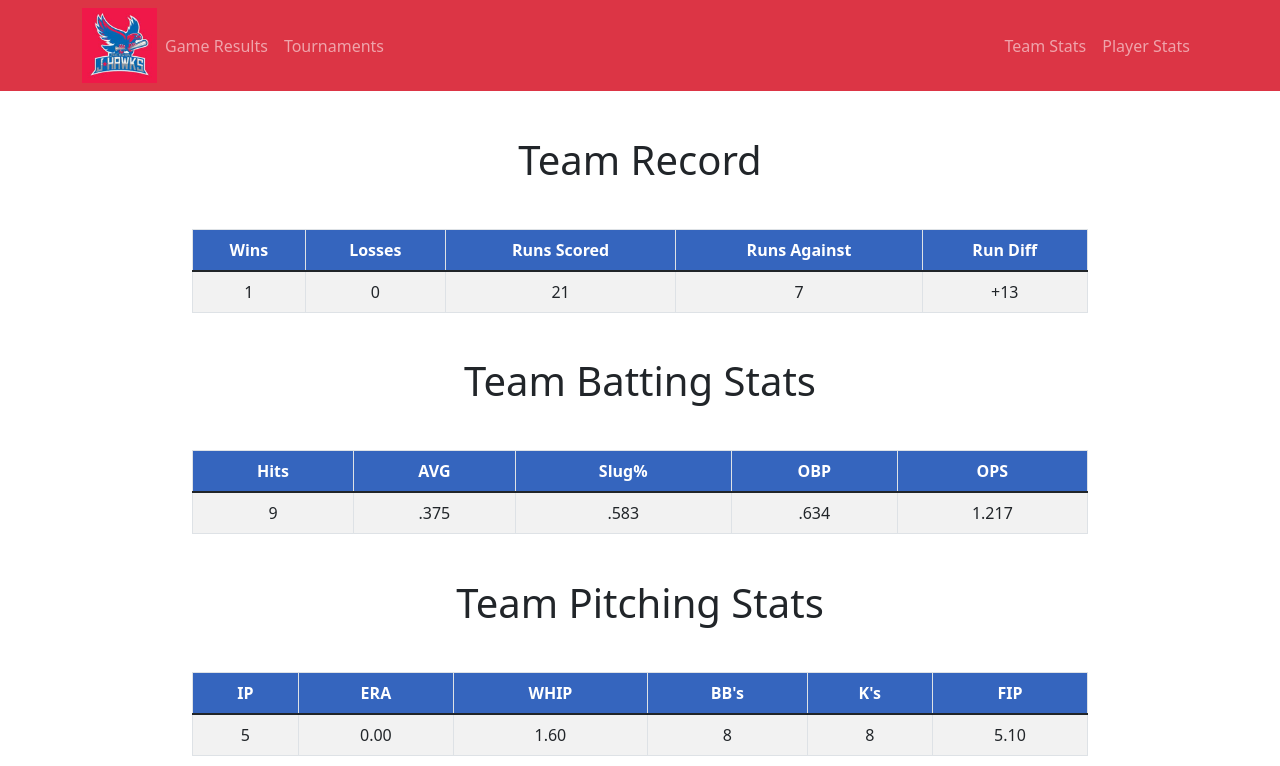
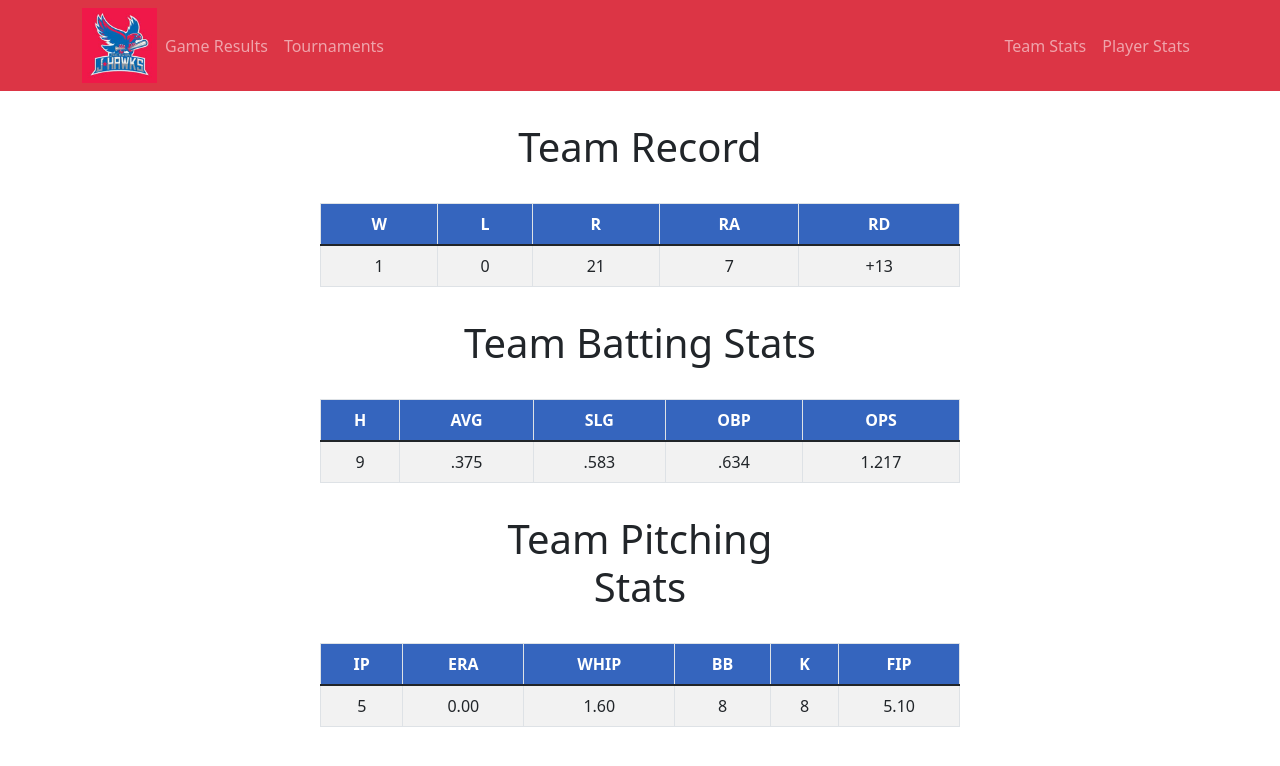
Before and after one commit to stevenpfaff/JHawk_Statsheet, a React (Create React App) app: page /Team in a window 1280 px wide. Shown: the top 766 px of the page. Built offline with nearby package versions, Linux system fonts and the light colour scheme.

Commit message:
changed margins on tables for better appeal

```diff
--- a/src/components/Players/Players.js
+++ b/src/components/Players/Players.js
@@ -23,16 +23,17 @@ class Players extends Component {
         this.refreshList();
     }
 
+
     render() {
         const { player } = this.state;
         return (
-            <div style={{ marginRight: "15%", marginLeft: "15%", marginBottom: "10%" }} >
+            <div style={{ marginRight: "25%", marginLeft: "25%", marginBottom: "10%" }} >
                 <meta name="viewport" content="width=device-width, initial-scale=1.0" />
                 <h1 style={{ marginRight: "10%", marginLeft: "10%", marginBottom: "5%", marginTop: "5%", fontFamily: "inherit" }}>Batting Stats</h1>
                 <Table striped bordered hover>
                     <thead>
                         <tr>
-                            <th>Player</th>
+                            <th>PLAYER</th>
                             <th>GP</th>
                             <th>AB</th>
                             <th>H</th>
@@ -67,9 +68,6 @@ class Players extends Component {
                                 <td>{player.SLG}</td>
                                 <td>{player.OBP}</td>
                                 <td>{player.OPS}</td>
-
-
-
                             </tr>
                         ))}
                     </tbody>
@@ -78,14 +76,14 @@ class Players extends Component {
                 <Table striped bordered hover>
                     <thead>
                         <tr>
-                            <th>Player</th>
+                            <th>PLAYER</th>
                             <th>IP</th>
                             <th>ERA</th>
                             <th>BB</th>
                             <th>K</th>
                             <th>WHIP</th>
-                            <th>BALL</th>
-                            <th>STRK</th>
+                            <th>BALLS</th>
+                            <th>STRKS</th>
                             <th>PT</th>
                             <th>FIP</th>
                         </tr>
@@ -111,7 +109,7 @@ class Players extends Component {
                 <Table striped bordered hover>
                     <thead>
                         <tr>
-                            <th>Player</th>
+                            <th>PLAYER</th>
                             <th>PO</th>
                             <th>A</th>
                             <th>E</th>
--- a/src/components/Schedule/Schedule.js
+++ b/src/components/Schedule/Schedule.js
@@ -26,7 +26,7 @@ class Schedule extends Component {
     render() {
         const { game } = this.state
         return (
-            <div style={{ marginRight: "15%", marginLeft: "15%", marginBottom: "10%" }} >
+            <div style={{ marginRight: "25%", marginLeft: "25%", marginBottom: "10%" }} >
                 <meta name="viewport" content="width=device-width, initial-scale=1.0" />
                 <h1 style={{ marginRight: "10%", marginLeft: "10%", marginBottom: "5%", marginTop: "5%", fontFamily: "inherit" }}>League Game Results</h1>
                 <Table striped bordered hover>
--- a/src/components/Team/Team.js
+++ b/src/components/Team/Team.js
@@ -4,17 +4,17 @@ import './Teams.css'
 
 function Team() {
     return (
-        <div style={{ marginRight: "15%", marginLeft: "15%", marginBottom: "10%" }} >
+        <div style={{ marginRight: "25%", marginLeft: "25%", marginBottom: "10%" }} >
             <meta name="viewport" content="width=device-width, initial-scale=1.0" />
             <h1 style={{ marginRight: "10%", marginLeft: "10%", marginBottom: "5%", marginTop: "5%", fontFamily: "inherit" }}>Team Record</h1>
             <Table striped bordered hover>
                 <thead>
                     <tr>
-                        <th>Wins</th>
-                        <th>Losses</th>
-                        <th>Runs Scored</th>
-                        <th>Runs Against</th>
-                        <th>Run Diff</th>
+                        <th>W</th>
+                        <th>L</th>
+                        <th>R</th>
+                        <th>RA</th>
+                        <th>RD</th>
                     </tr>
                 </thead>
                 <tbody>
@@ -31,9 +31,9 @@ function Team() {
             <Table striped bordered hover>
                 <thead>
                     <tr>
-                        <th>Hits</th>
+                        <th>H</th>
                         <th>AVG</th>
-                        <th>Slug%</th>
+                        <th>SLG</th>
                         <th>OBP</th>
                         <th>OPS</th>
                     </tr>
@@ -48,15 +48,15 @@ function Team() {
                     </tr>
                 </tbody>
             </Table>
-            <h1 style={{ marginRight: "10%", marginLeft: "10%", marginBottom: "5%", marginTop: "5%", fontFamily: "inherit" }}>Team Pitching Stats</h1>
+            <h1 style={{ marginRight: "25%", marginLeft: "25%", marginBottom: "5%", marginTop: "5%", fontFamily: "inherit" }}>Team Pitching Stats</h1>
             <Table striped bordered hover>
                 <thead>
                     <tr>
                         <th>IP</th>
                         <th>ERA</th>
                         <th>WHIP</th>
-                        <th>BB's</th>
-                        <th>K's</th>
+                        <th>BB</th>
+                        <th>K</th>
                         <th>FIP</th>
                     </tr>
                 </thead>
--- a/src/components/Tournaments/Tournaments.js
+++ b/src/components/Tournaments/Tournaments.js
@@ -25,7 +25,7 @@ class Tourney extends Component {
     render() {
         const { tourney } = this.state
         return (
-            <div style={{ marginRight: "15%", marginLeft: "15%", marginBottom: "10%" }} >
+            <div style={{ marginRight: "25%", marginLeft: "25%", marginBottom: "10%" }} >
                 <meta name="viewport" content="width=device-width, initial-scale=1.0" />
                 <h1 style={{ marginRight: "10%", marginLeft: "10%", marginBottom: "5%", marginTop: "5%", fontFamily: "inherit" }}>Tournament Results</h1>
                 <Table striped bordered hover>
```
